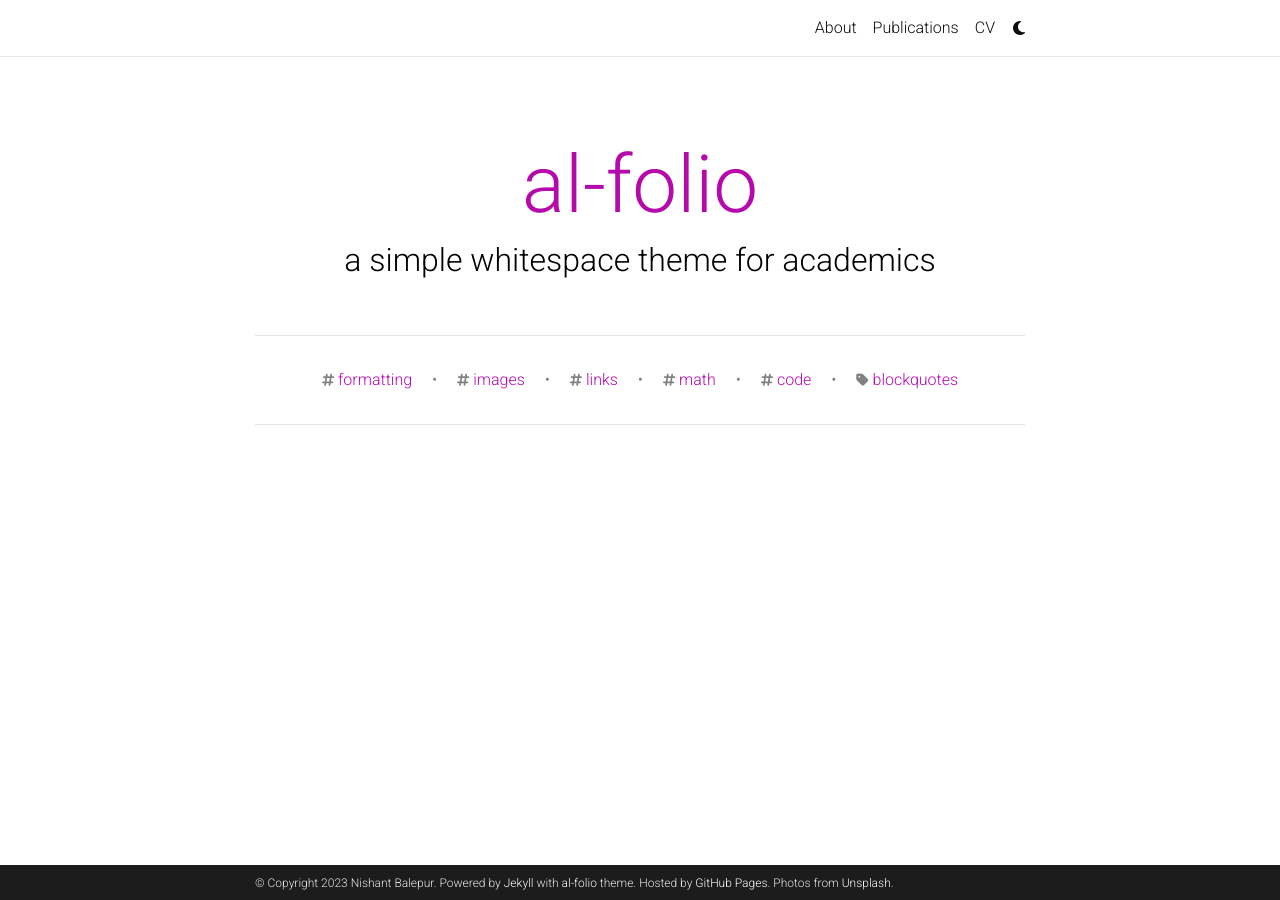
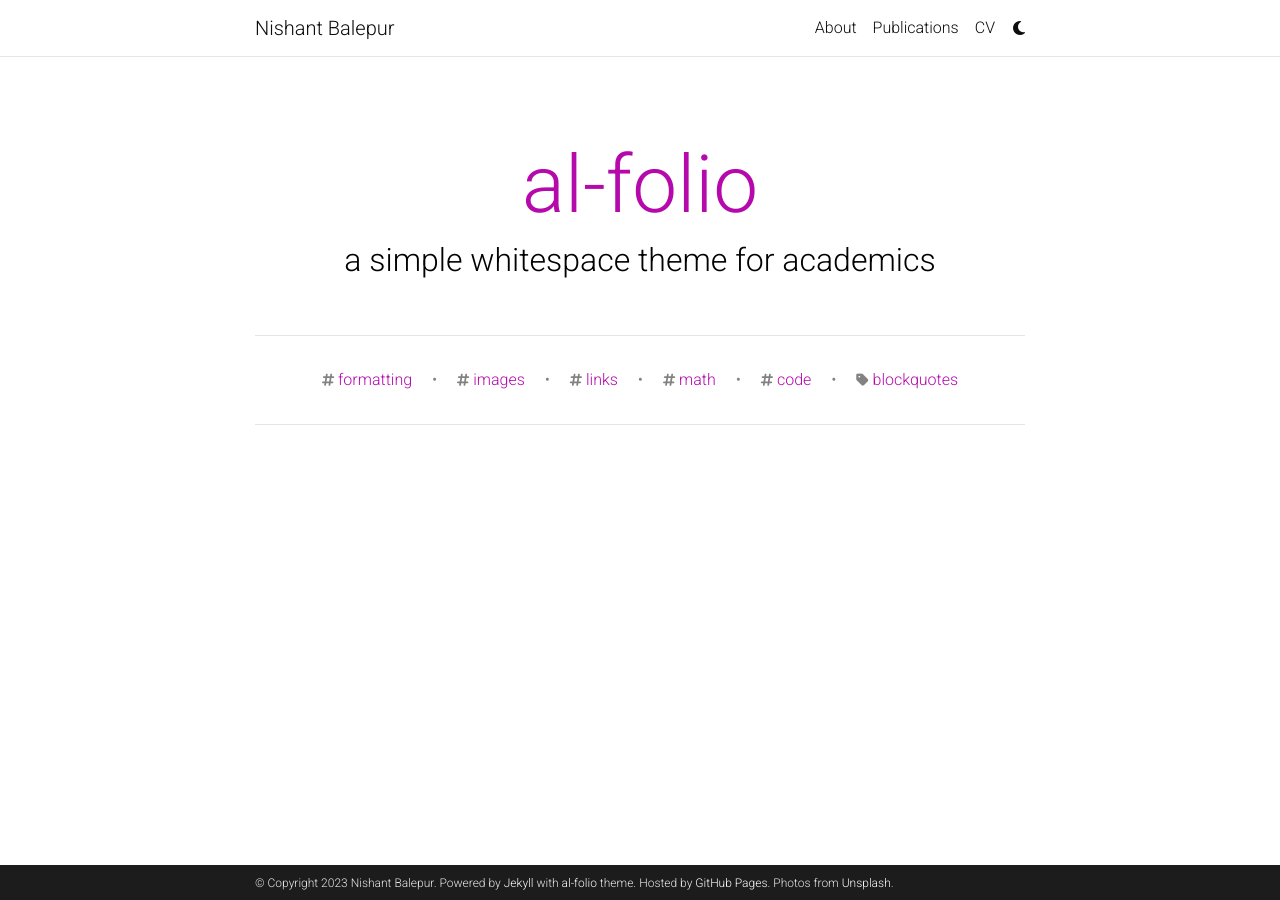
Before and after one commit to nbalepur/new-website, a Jekyll site: the page built from blog/index.html, in a window 1280 px wide. Built offline with Jekyll 4.4.1, drawn with Linux system fonts in a browser that asks for light colours; the list of posts is cut into pages by our own code; comment, search, counter and statistics services are not loaded; a style sheet for code colours, icons or effects is not loaded.

Commit message:
Update _config.yml

```diff
--- a/_config.yml
+++ b/_config.yml
@@ -2,7 +2,7 @@
 # Site settings
 # -----------------------------------------------------------------------------
 
-title: # the website title (if blank, full name will be used instead)
+title: Nishant Balepur # the website title (if blank, full name will be used instead)
 first_name: Nishant
 middle_name:
 last_name: Balepur
```
